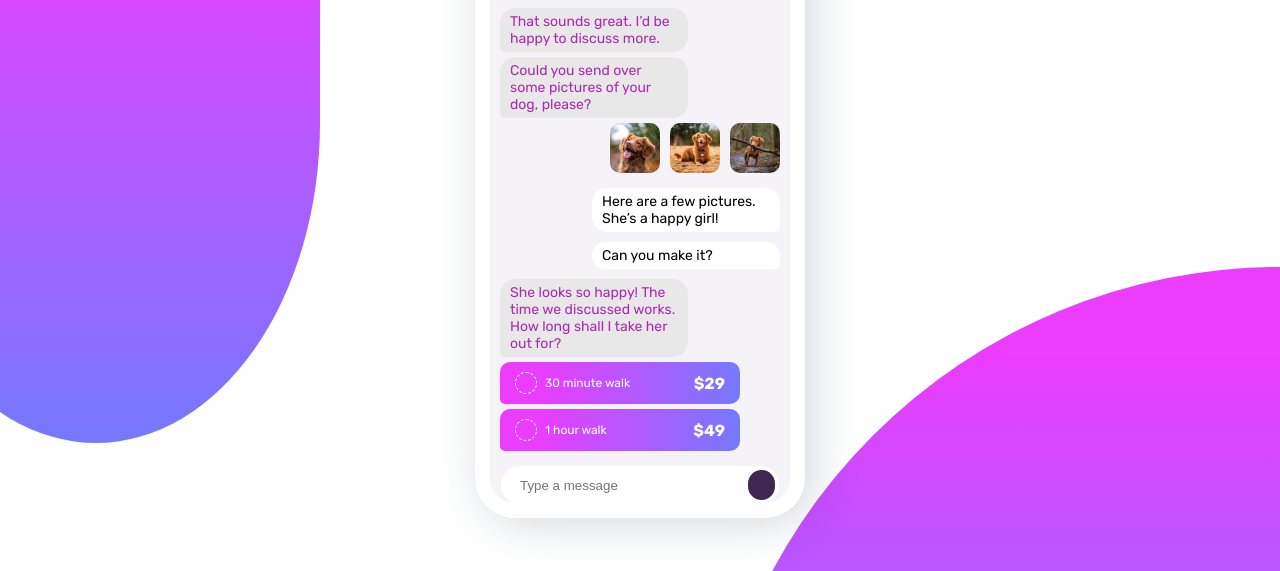
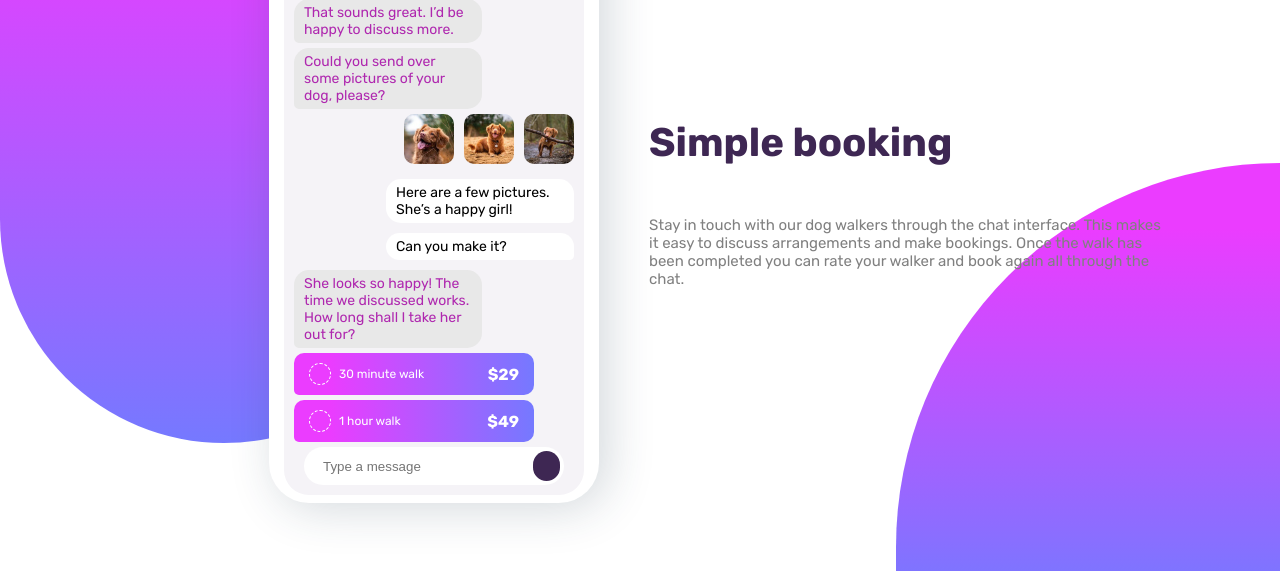
Before and after one commit to NikolayZhulin/ChatApp, a plain HTML site: page index.html in a window 1280 px wide. Shown: the part 197-768 px from the top of the page. Drawn offline with Linux system fonts and the light colour scheme.

Commit message:
Added desktop version

```diff
--- a/index.html
+++ b/index.html
@@ -3,7 +3,6 @@
   <head>
     <meta charset="UTF-8" />
     <meta name="viewport" content="width=device-width, initial-scale=1.0" />
-
     <link
       rel="icon"
       type="image/png"
@@ -14,7 +13,6 @@
     <link rel="preconnect" href="https://fonts.gstatic.com" crossorigin>
     <link href="https://fonts.googleapis.com/css2?family=Open+Sans:wght@400;600;700&family=Rubik:wght@400;500;700&display=swap" rel="stylesheet">
     <title>Frontend Mentor | [Challenge Name Here]</title>
-
   <link rel="stylesheet" href="style.css">
     </style>
   </head>
@@ -22,7 +20,7 @@
   <div class="main">
     <div class="background"></div>
     <div class="background-2"></div>
-    <div class="wrapper">
+    <!-- <div class="wrapper"> -->
       <div class="mobile-screen">
         <div class="app-screen">
           <div class="mobile-screen-header">
@@ -65,10 +63,12 @@
                 <span class="transaction-summ">$49</span>
               </div>
             </div>
-          </div>
             <div class="input">
               <input type="text" class="input-message" placeholder="Type a message">
               <input type="submit" value="" class="input-btn">
+            </div>
+          </div>
+        </div>
       </div>
       <div class="info">
         <div class="info-title">Simple booking</div>
@@ -77,9 +77,7 @@
           arrangements and make bookings. Once the walk has been completed you can
           rate your walker and book again all through the chat.</div>
         </div>
-        </div>
-      </div>
-    </div>
+     <!-- </div> -->
   </div>
   </body>
 </html>
--- a/style.css
+++ b/style.css
@@ -5,28 +5,41 @@ body {
   width: 100%;
   height: 100%;
   font-family: "Rubik", sans-serif;
+  overflow: auto;
 }
-.main {
+/* .main {
   width: 100%;
   height: 100%;
   position: relative;
+} */
+
+.main {
+  width: 100%;
+  display: flex;
+  justify-content: center;
+  align-items: center;
+  flex-direction: column;
 }
+
 .background {
   position: absolute;
-  width: 90%;
+  width: 50%;
   height: 75%;
   background: linear-gradient(
     180deg,
     rgb(235, 60, 255) 15%,
     rgb(117, 121, 255)
   );
-  border-radius: 0 0 75% 50%;
-  margin-left: -40%;
+  border-radius: 0 0 97% 0;
+  /* margin-left: -26%; */
+  left: 0;
+  top: 0;
 }
+
 .background-2 {
-  position: absolute;
+  position: fixed;
   width: 45%;
-  height: 74%;
+  height: 55%;
   background: linear-gradient(
     180deg,
     rgb(235, 60, 255) 15%,
@@ -34,11 +47,21 @@ body {
   );
   border-radius: 600px 0 0 0;
   margin-left: 75%;
-  bottom: -32%;
+  bottom: -20%;
   right: 0px;
+  z-index: -1;
 }
 
 .wrapper {
+  width: 100%;
+  height: 100%;
+  display: flex;
+  flex-direction: column;
+  justify-content: center;
+  align-items: center;
+}
+
+.mobile-screen-wrapper {
   width: 100%;
   height: 100%;
   display: flex;
@@ -46,7 +69,7 @@ body {
   align-items: center;
 }
 
-.mobile-screen {
+/* .mobile-screen {
   width: 300px;
   height: 600px;
   background: white;
@@ -55,7 +78,21 @@ body {
   z-index: 2;
   display: flex;
   justify-content: center;
-  padding: 15px;
+  align-items: center;
+  padding: 0 15px 0 15px;
+} */
+.mobile-screen {
+  max-width: 300px;
+  min-height: 600px;
+  background: white;
+  border-radius: 40px;
+  box-shadow: 8px 5px 48px 0px rgb(34 60 80 / 20%);
+  z-index: 2;
+  display: flex;
+  justify-content: center;
+  align-items: center;
+  padding: 0 15px 0 15px;
+  margin-top: 100px;
 }
 
 .app-screen {
@@ -231,13 +268,18 @@ body {
   display: flex;
   flex-direction: column;
   align-items: center;
-  margin-top: 100px;
+  z-index: 4;
+  width: 80%;
+  margin-top: 50px;
+  margin-bottom: 50px;
 }
 
 .info .info-title {
   color: hsl(271, 36%, 24%);
-  font-size: 30px;
+  font-size: 40px;
+  font-weight: 700;
   margin-bottom: 50px;
+  text-align: center;
 }
 
 .info .info-description {
@@ -250,6 +292,11 @@ body {
 } */
 
 @media (min-width: 450px) {
+  .main {
+    flex-direction: row;
+    height: 100%;
+  }
+
   .background {
     position: absolute;
     width: 35%;
@@ -259,7 +306,45 @@ body {
       rgb(235, 60, 255) 15%,
       rgb(117, 121, 255)
     );
-    border-radius: 0 0 50% 50%;
-    margin-left: -10%;
+    border-radius: 0 0 350px 350px;
+    top: 0;
+    left: 0;
+    margin-left: 0;
+  }
+
+  .background-2 {
+    width: 30%;
+    right: 0;
+    bottom: 0;
+  }
+
+  .wrapper {
+    flex-direction: row;
+  }
+  .mobile-screen {
+    min-width: 300px;
+    min-height: 600px;
+    background: white;
+    border-radius: 40px;
+    box-shadow: 8px 5px 48px 0px rgb(34 60 80 / 20%);
+    z-index: 2;
+    display: flex;
+    justify-content: center;
+    padding: 0 15px 0 15px;
+    margin-left: 200px;
+    margin-top: 0px;
+  }
+
+  .info {
+    width: 40%;
+    align-items: flex-start;
+    z-index: 3;
+    margin-right: 50px;
+  }
+  .info .info-description {
+    text-align: start;
+  }
+  .mobile-screen {
+    margin-right: 50px;
   }
 }
```
Lines whose indentation alone changed are shown as unchanged.
